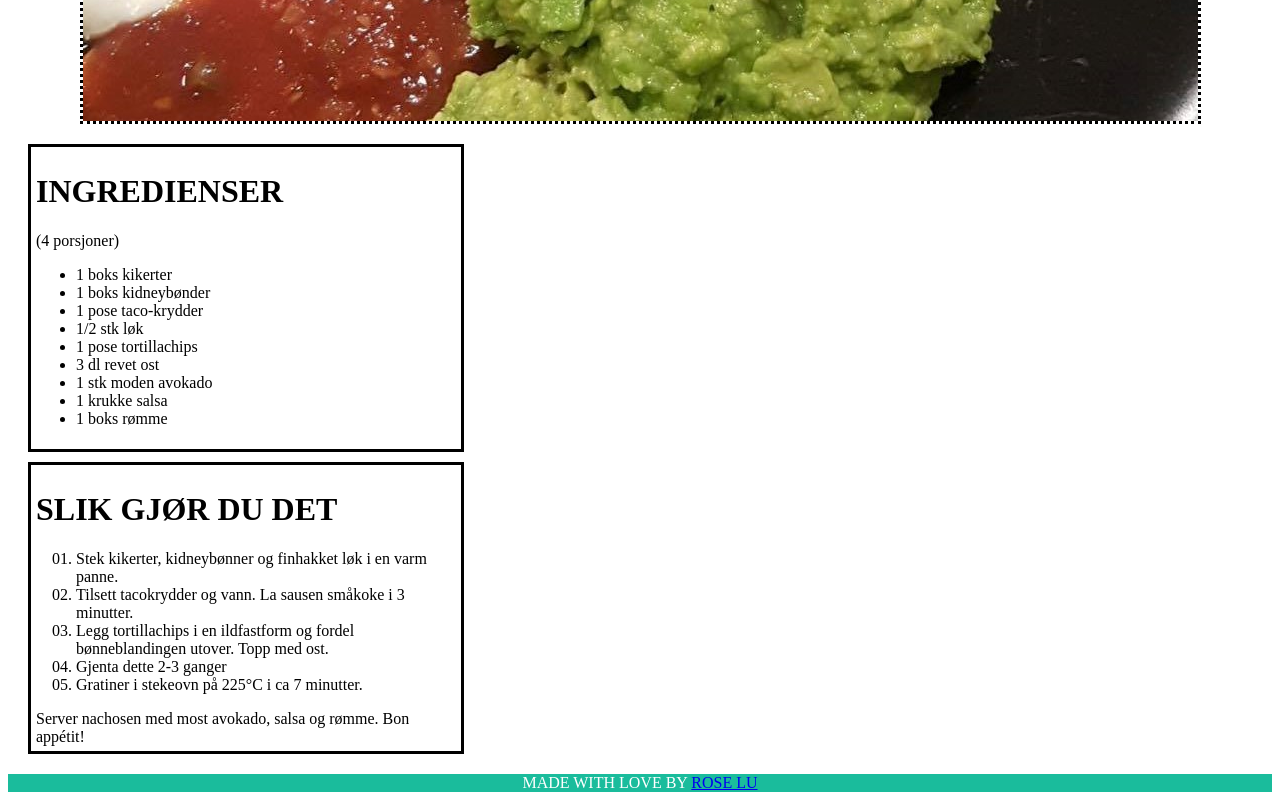
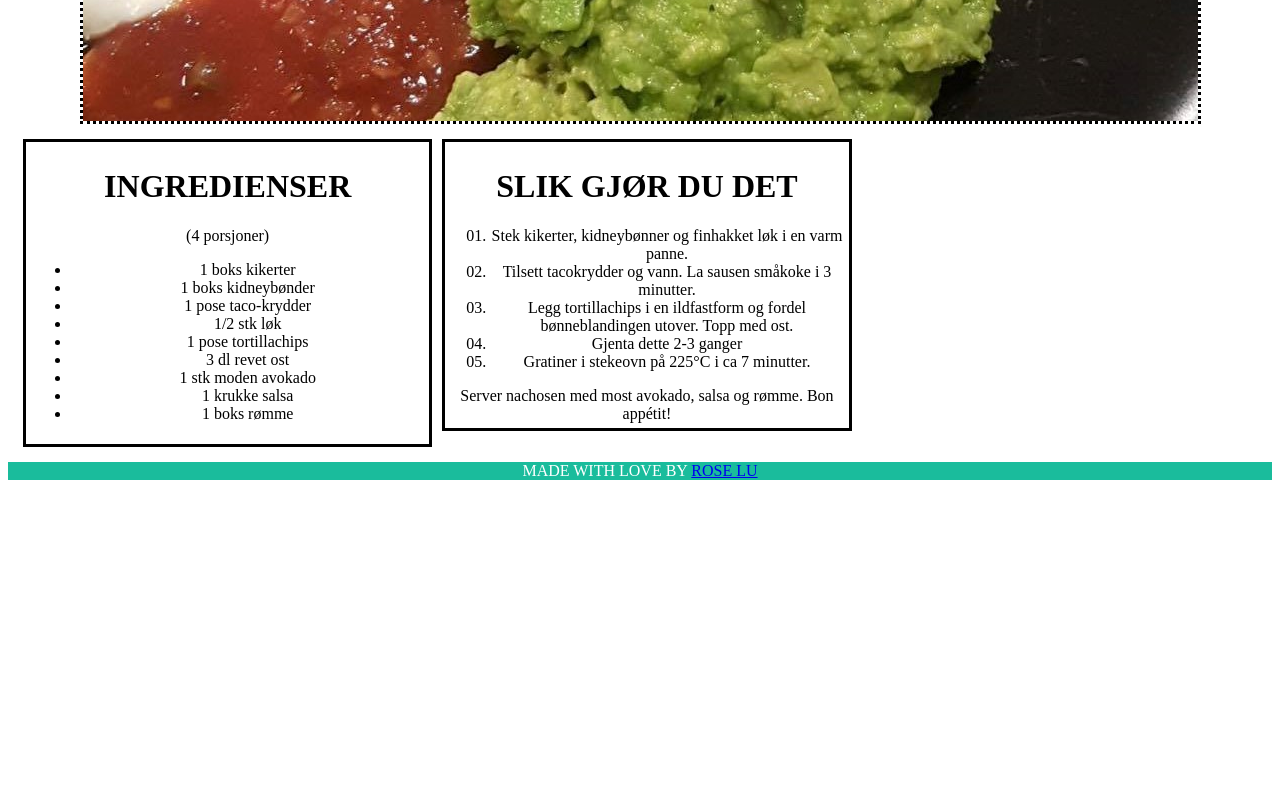
Before and after one commit to lurose/kokebok, a plain HTML site: page oppskrift1/index.html in a window 1280 px wide. Shown: the part 877-1677 px from the top of the page. After the commit the page ends 1365 px from the top, so only its background shows below. Drawn offline with Linux system fonts and the light colour scheme.

Commit message:
changes table format

```diff
--- a/oppskrift1/oppskrift1.css
+++ b/oppskrift1/oppskrift1.css
@@ -1,3 +1,7 @@
+main{
+    text-align: center;
+}
+
 .header {
     position: relative;
     color: white;
@@ -24,13 +28,14 @@ img {
 
 .inndeling {
     display: table;
-    padding: 10px;
+    padding: 5px;
     margin: 5px;
+    clear: both;
 }
 
 .oppskrift {
     position: relative;
-    width: 48%;
+    width: 45%;
     float: left;
     padding: 5px;
     margin: 5px;
```
